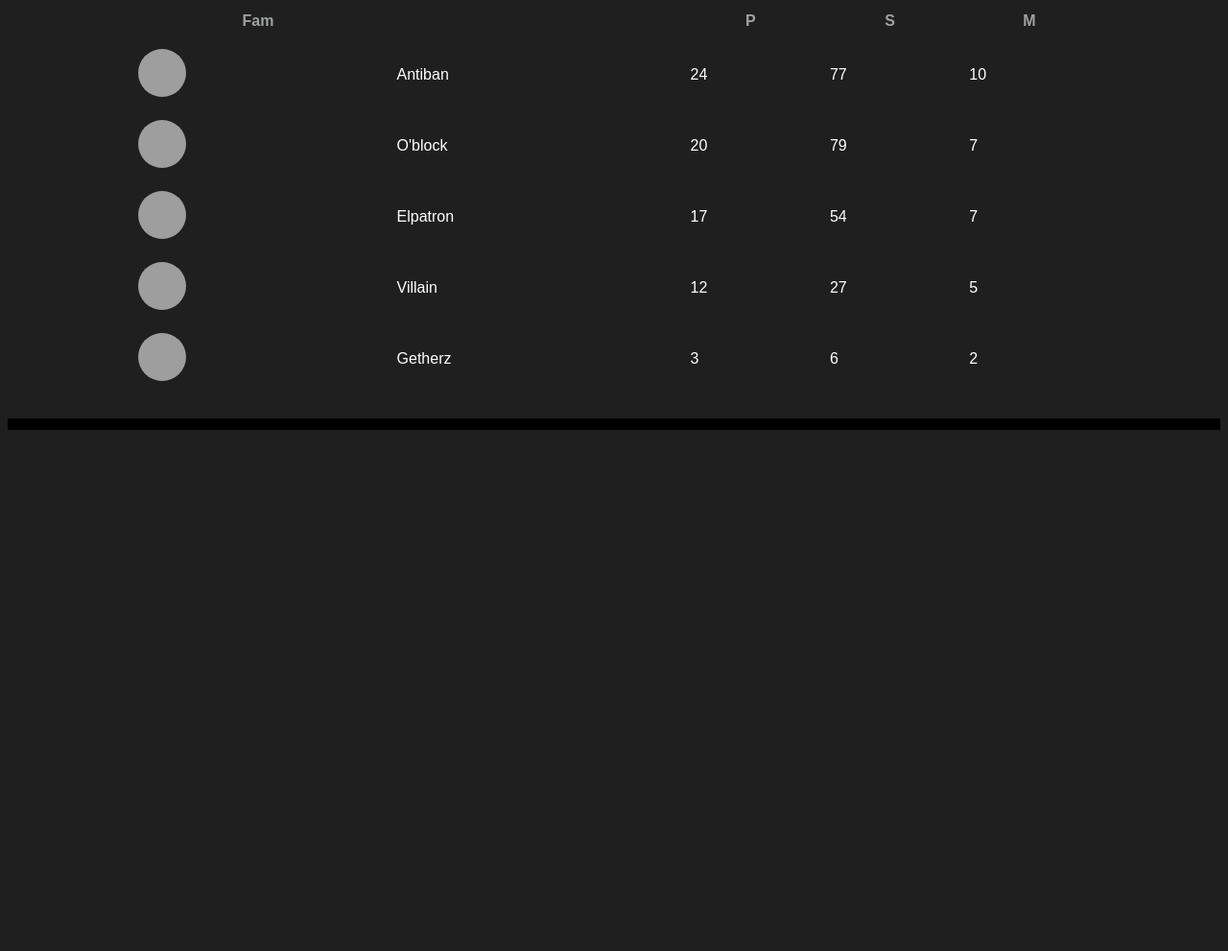
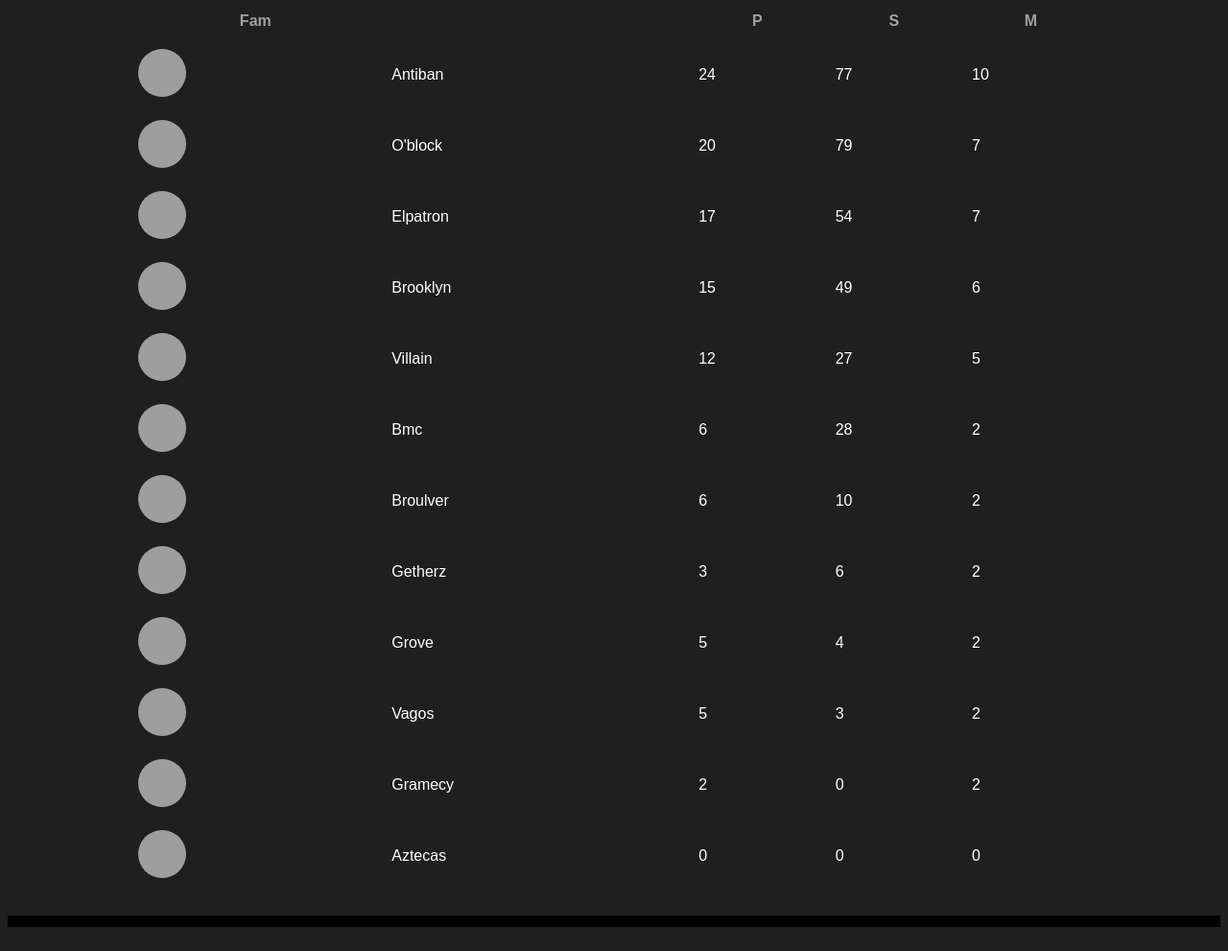
Before and after one commit to Akmal-XYZ/fam-scrp, a plain HTML site: page index.html in a window 1280 px wide. Shown: the part 147-1138 px from the top of the page at 96% size. Before the commit the page ends 800 px from the top, so only its background shows below. Drawn offline with Linux system fonts and the light colour scheme; grey boxes are pictures that could not be loaded.

Commit message:
Update index.html

```diff
--- a/index.html
+++ b/index.html
@@ -47,7 +47,7 @@
 <body>
 
 <center>
-<h2 style="text-align: center;">Top 5 Rank Fam Strite City</h2>
+<h2 style="text-align: center;">Rank Fam Strite City</h2>
 <center>
 
 
@@ -189,6 +189,16 @@
 
 
 
+        <tr>
+
+            <td><img src="https://thumbs2.imgbox.com/c3/f8/2Q8X4aoV_t.jpg" alt="Logo Klub 3"></td>
+            <td>Brooklyn</td>
+            <td>15</td>
+            <td>49</td>
+            <td>6</td>
+
+        </tr>
+
 
         <tr>
 
@@ -200,6 +210,27 @@
 
         </tr>
 
+        <tr>
+
+            <td><img src="https://thumbs2.imgbox.com/8d/dd/BEkxPj1P_t.jpg" alt="Logo Klub 3"></td>
+            <td>Bmc</td>
+            <td>6</td>
+            <td>28</td>
+            <td>2</td>
+
+        </tr>
+
+
+        <tr>
+
+            <td><img src="https://thumbs2.imgbox.com/fa/44/SCNnQanH_t.jpg" alt="Logo Klub 3"></td>
+            <td>Broulver</td>
+            <td>6</td>
+            <td>10</td>
+            <td>2</td>
+
+        </tr>
+
            <tr>
             <td><img src="https://thumbs2.imgbox.com/64/b5/5MhWaty9_t.jpg" alt="Logo Klub 4"></td>
             <td>Getherz</td>
@@ -207,6 +238,54 @@
             <td>6</td>
             <td>2</td>
         </tr>
+
+
+
+
+
+        <tr>
+
+            <td><img src="https://encrypted-tbn0.gstatic.com/images?q=tbn:ANd9GcTXUUWSfO2WIIZevrZSet8k1GBtz_aEgbOLWg&usqp=CAU" alt="Logo Klub 3"></td>
+            <td>Grove</td>
+            <td>5</td>
+            <td>4</td>
+            <td>2</td>
+
+        </tr>
+
+       <tr>
+
+            <td><img src="https://encrypted-tbn0.gstatic.com/images?q=tbn:ANd9GcQYDcgiwc0bbBuYIMfP-t0S8jNOT0nCdwOlI7saaItTEEanDcogpToSIv6C&s=10" alt="Logo Klub 3"></td>
+            <td>Vagos</td>
+            <td>5</td>
+            <td>3</td>
+            <td>2</td>
+
+        </tr>
+
+
+
+        <tr>
+
+            <td><img src="https://thumbs2.imgbox.com/93/8b/LpAxh2nK_t.jpg" alt="Logo Klub 3"></td>
+            <td>Gramecy</td>
+            <td>2</td>
+            <td>0</td>
+            <td>2</td>
+
+        </tr>
+
+        <tr>
+
+            <td><img src="https://encrypted-tbn0.gstatic.com/images?q=tbn:ANd9GcQZdxNLb4HSqS9qotJRzktFBEhDZZzRCg9Yiw&usqp=CAU" alt="Logo Klub 3"></td>
+            <td>Aztecas</td>
+            <td>0</td>
+            <td>0</td>
+            <td>0</td>
+
+        </tr>
+
+
         <!-- Tambahkan baris tambahan sesuai kebutuhan -->
     </tbody>
 </table>
```
